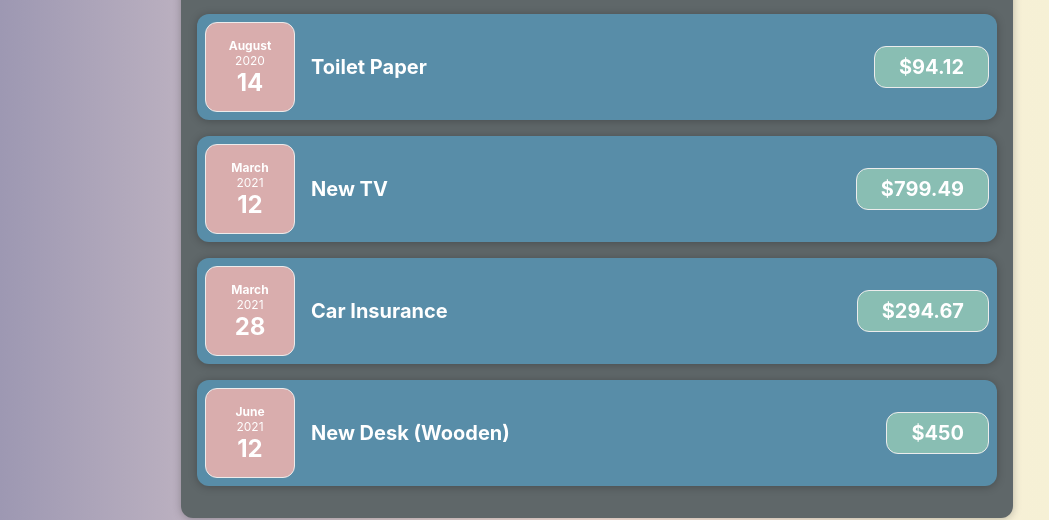
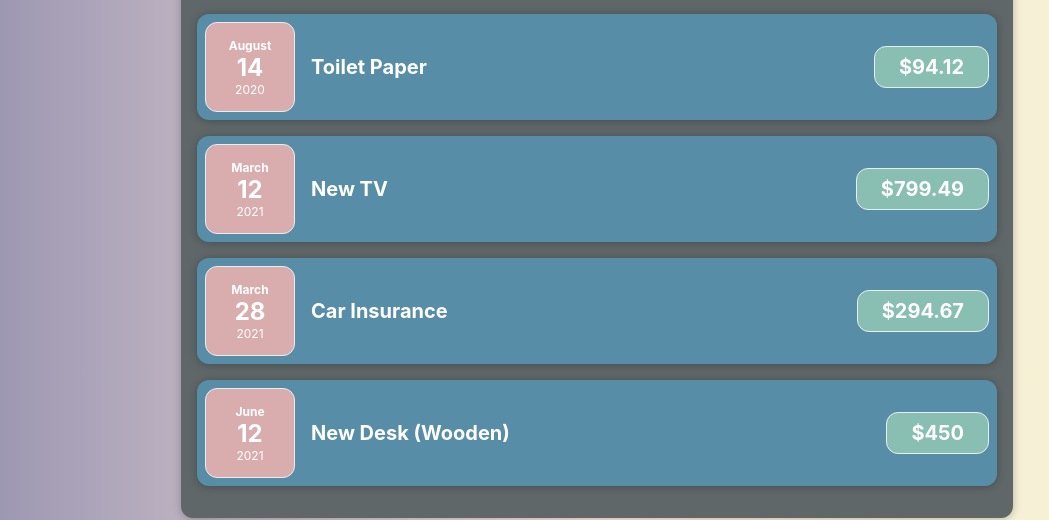
Before and after one commit to alanbedoya/expensesApp, a React (Create React App) app: page / in a window 1280 px wide. Shown: the part 390-910 px from the top of the page, without its empty margins (43-1092 px from the left). Built offline with nearby package versions, Linux system fonts and the light colour scheme; the HTML template or start-up script is replaced by a standard one.

Commit message:
Fixed issue with date going 1 day behind the selected date.

```diff
--- a/src/components/ExpenseDate/index.js
+++ b/src/components/ExpenseDate/index.js
@@ -1,15 +1,15 @@
 import './ExpenseDate.css';
 
 export const ExpenseDate = (props) => {
-  const month = props.date.toLocaleString('en-US', { month: 'long' });
-  const day = props.date.toLocaleString('en-US', { day: '2-digit' });
+  const month = props.date.toLocaleString('default', { month: 'long' });
+  const day = props.date.toLocaleString('default', { day: '2-digit' });
   const year = props.date.getFullYear();
 
   return (
     <div className='expense-date'>
       <div className='expense-date__month'>{month}</div>
+      <div className='expense-date__day'>{day}</div>
       <div className='expense-date__year'>{year}</div>
-      <div className='expense-date__day'>{day}</div>
     </div>
   );
 };
--- a/src/components/ExpenseForm/index.js
+++ b/src/components/ExpenseForm/index.js
@@ -24,7 +24,7 @@ export const ExpenseForm = (props) => {
     const expenseData = {
       title: enteredTitle,
       amount: enteredAmount,
-      date: new Date(enteredDate),
+      date: new Date(enteredDate.replace(/-/g, '/')),
     };
 
     props.onSaveExpenseData(expenseData);
```
